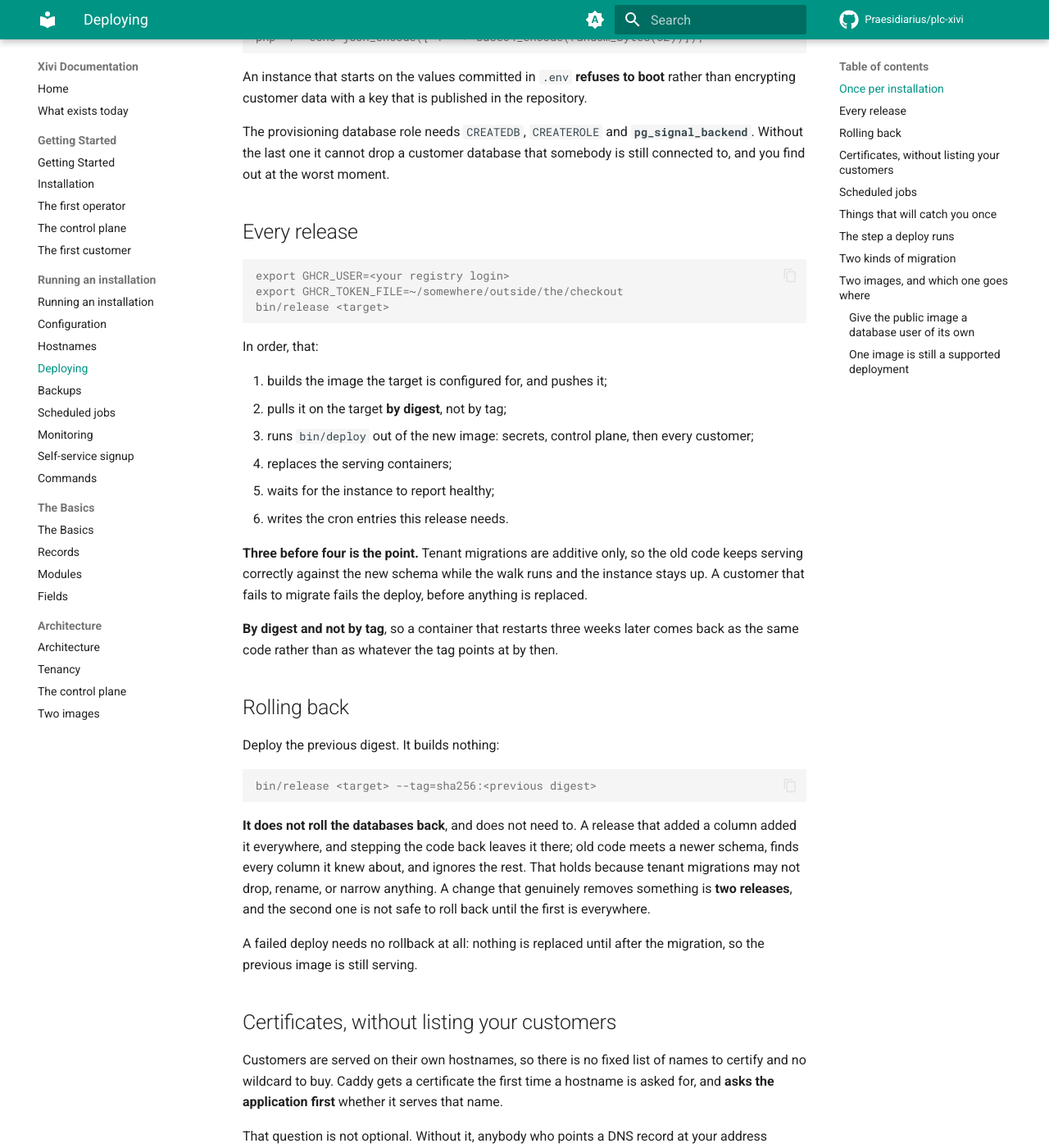
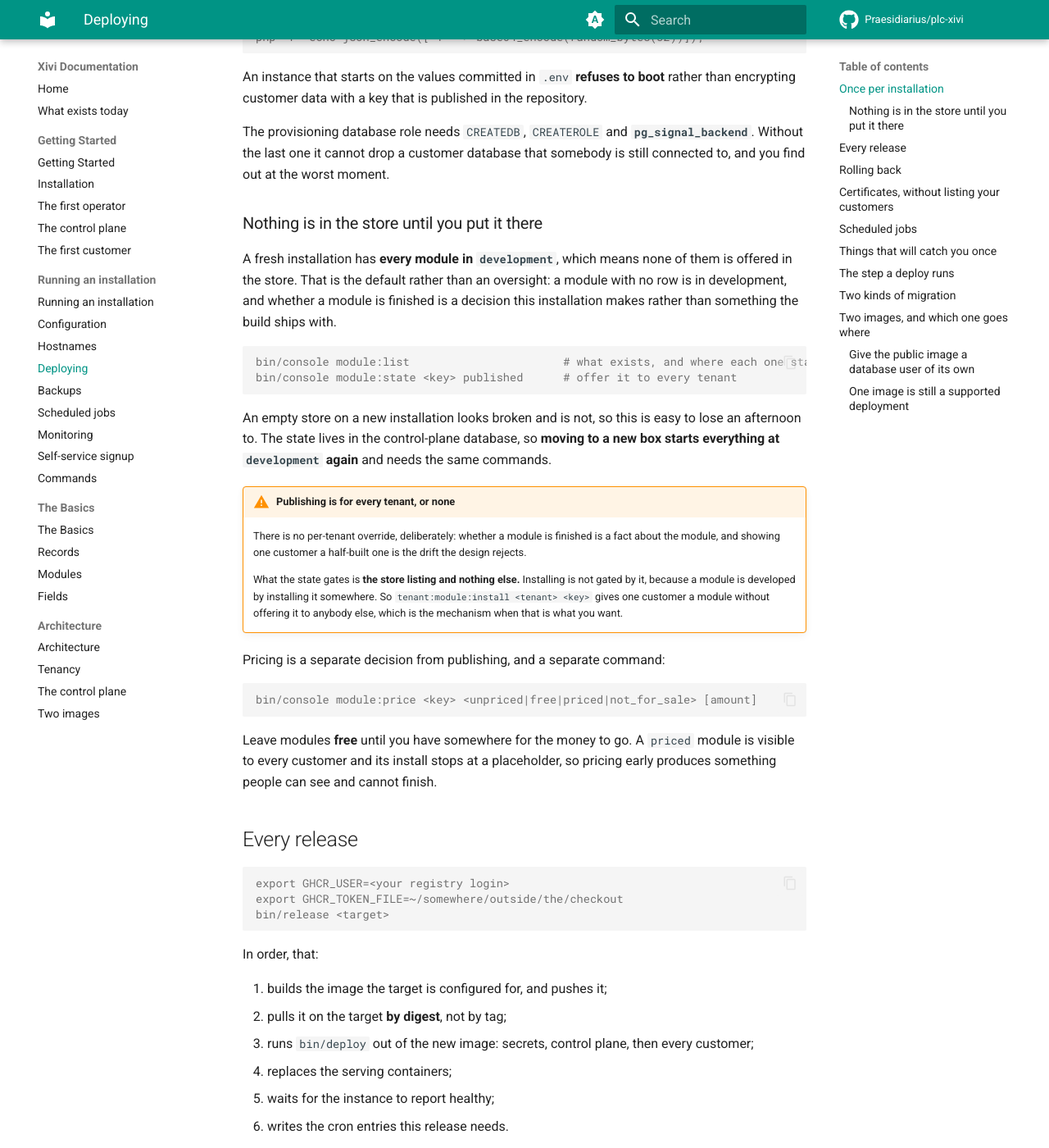
Before and after one commit to Praesidiarius/plc-xivi-docs, an MkDocs documentation site: the page built from docs/running/deploying.md, in a window 1280 px wide and 1400 px high, scrolled down 973 px. Shown: the whole window at 82% size. Built offline with MkDocs 1.6.1 and Material for MkDocs 9.7.7, drawn with Linux system fonts in a browser that asks for light colours; comment, search, counter and statistics services are not loaded.

Commit message:
Say that a new installation has an empty store, and why (XIV-7)
Every module starts in development, so a fresh installation offers none of
them and looks broken while being correctly defaulted. The state lives in
the control-plane database, so moving to a new box starts them all over
again.

Also what the state does and does not gate: the store listing only, since
installing is how a module gets developed, which is the mechanism for
giving one customer something not offered to everybody. And that pricing is
a separate command with four modes, of which free is where to stay until
there is somewhere for the money to go.

Co-Authored-By: Claude Opus 5 <noreply@anthropic.com>
Claude-Session: https://claude.ai/code/session_01WuXesnM8egNckVa3ggeJwo

````diff
--- a/docs/running/deploying.md
+++ b/docs/running/deploying.md
@@ -53,6 +53,45 @@ repository.
 The provisioning database role needs `CREATEDB`, `CREATEROLE` and
 **`pg_signal_backend`**. Without the last one it cannot drop a customer database
 that somebody is still connected to, and you find out at the worst moment.
+
+### Nothing is in the store until you put it there
+
+A fresh installation has **every module in `development`**, which means none of
+them is offered in the store. That is the default rather than an oversight: a
+module with no row is in development, and whether a module is finished is a
+decision this installation makes rather than something the build ships with.
+
+```console
+bin/console module:list                       # what exists, and where each one stands
+bin/console module:state <key> published      # offer it to every tenant
+```
+
+An empty store on a new installation looks broken and is not, so this is easy to
+lose an afternoon to. The state lives in the control-plane database, so **moving
+to a new box starts everything at `development` again** and needs the same
+commands.
+
+!!! warning "Publishing is for every tenant, or none"
+
+    There is no per-tenant override, deliberately: whether a module is finished
+    is a fact about the module, and showing one customer a half-built one is the
+    drift the design rejects.
+
+    What the state gates is **the store listing and nothing else.** Installing is
+    not gated by it, because a module is developed by installing it somewhere. So
+    `tenant:module:install <tenant> <key>` gives one customer a module without
+    offering it to anybody else, which is the mechanism when that is what you
+    want.
+
+Pricing is a separate decision from publishing, and a separate command:
+
+```console
+bin/console module:price <key> <unpriced|free|priced|not_for_sale> [amount]
+```
+
+Leave modules **free** until you have somewhere for the money to go. A `priced`
+module is visible to every customer and its install stops at a placeholder, so
+pricing early produces something people can see and cannot finish.
 
 ## Every release
 
````
